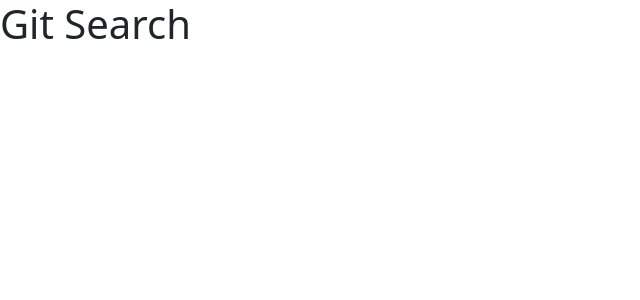
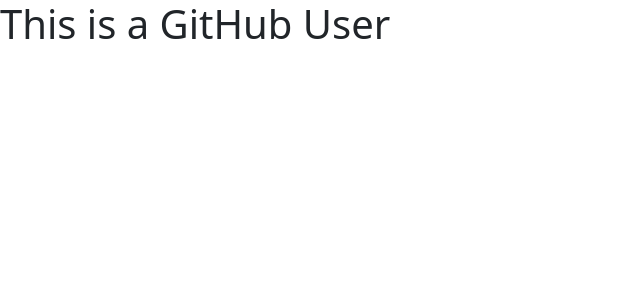
Before and after one commit to TrekHub/Git-Search, an Angular app: page / in a window 1280 px wide. Shown: the top 300 px of the page, without its empty margins (0-640 px from the left). Built offline with nearby package versions, Linux system fonts and the light colour scheme.

Commit message:
generate component user

```diff
--- a/src/app/app.component.html
+++ b/src/app/app.component.html
@@ -1 +1,3 @@
-<h1>Git Search</h1>
+<div>
+    <app-user></app-user>
+</div>
--- a/src/app/app.module.ts
+++ b/src/app/app.module.ts
@@ -3,10 +3,12 @@
 
 import { AppRoutingModule } from './app-routing.module';
 import { AppComponent } from './app.component';
+import { UserComponent } from './user/user.component';
 
 @NgModule({
   declarations: [
-    AppComponent
+    AppComponent,
+    UserComponent
   ],
   imports: [
     BrowserModule,
--- /dev/null
+++ b/src/app/user/user.component.html
@@ -0,0 +1 @@
+<h1>This is a GitHub User</h1>
--- /dev/null
+++ b/src/app/user/user.component.ts
@@ -0,0 +1,15 @@
+import { Component, OnInit } from '@angular/core';
+
+@Component({
+  selector: 'app-user',
+  templateUrl: './user.component.html',
+  styleUrls: ['./user.component.css']
+})
+export class UserComponent implements OnInit {
+
+  constructor() { }
+
+  ngOnInit(): void {
+  }
+
+}
```
Also changed, not shown: src/app/user/user.component.css (added), 1 other file (tests, documents, lock files or other folders).
